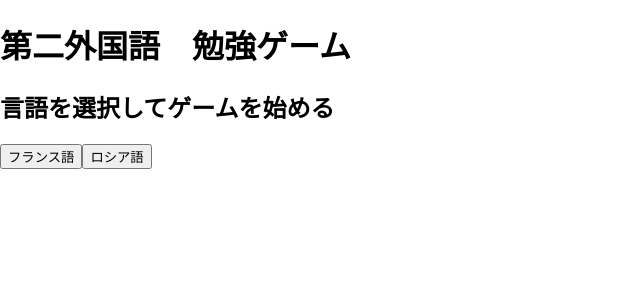
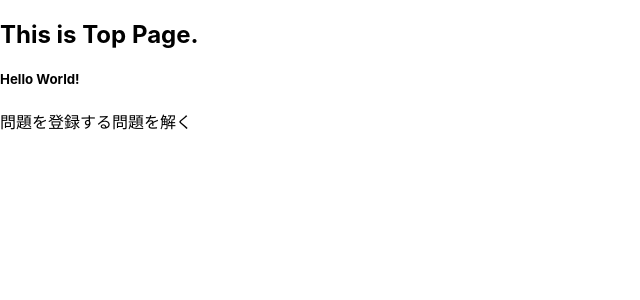
Before and after one commit to jack-app/foreign_language_game, a Next.js app in the folder frontend/: page / in a window 1280 px wide. Shown: the top 300 px of the page, without its empty margins (0-640 px from the left). Built offline with nearby package versions, Linux system fonts and the light colour scheme.

Commit message:
トップページ、登録ページ、出題ページを作成

```diff
--- /dev/null
+++ b/frontend/components/header.tsx
@@ -0,0 +1,11 @@
+import Head from 'next/head';
+
+const Header: any = (props: any) => {
+  return (
+    <>
+      <h2>{props.title}</h2>
+    </>
+  );
+};
+
+export default Header;
--- /dev/null
+++ b/frontend/components/layout.tsx
@@ -0,0 +1,15 @@
+import Head from 'next/head';
+import Header from './header';
+
+type props = any;
+
+const Layout = (props: props) => {
+  return (
+    <>
+      <Header title={props.title} />
+      <div>{props.children}</div>
+    </>
+  );
+};
+
+export default Layout;
--- a/frontend/pages/index.tsx
+++ b/frontend/pages/index.tsx
@@ -1,33 +1,18 @@
 import type { NextPage } from 'next';
-import Head from 'next/head';
-import Image from 'next/image';
-import { Router } from 'react-router-dom';
+import Link from 'next/link';
 import styles from '../styles/Home.module.css';
-
-type languages = string;
-
-const languages = [
-  { id: 1, lang: 'フランス語' },
-  { id: 2, lang: 'ロシア語' },
-];
-
-const handleChangePage = () => {};
+import Layout from '../components/layout';
 
 const Home: NextPage = (props) => {
   return (
     <>
-      <h1>第二外国語　勉強ゲーム</h1>
-
-      <h2>言語を選択してゲームを始める</h2>
-      <div>
-        {languages.map((language) => {
-          return (
-            <button key={language.id} onClick={handleChangePage}>
-              {language.lang}
-            </button>
-          );
-        })}
-      </div>
+      <Layout header="Next.js" title="This is Top Page.">
+        <div className="">
+          <h5 className="">Hello World!</h5>
+          <Link href="/register">問題を登録する</Link>
+          <Link href="/question">問題を解く</Link>
+        </div>
+      </Layout>
     </>
   );
 };
```
Also changed, not shown: frontend/next.config.js (+9 -1 lines), frontend/pages/question.tsx (added, +18 -0 lines), frontend/pages/register.tsx (added, +18 -0 lines).
